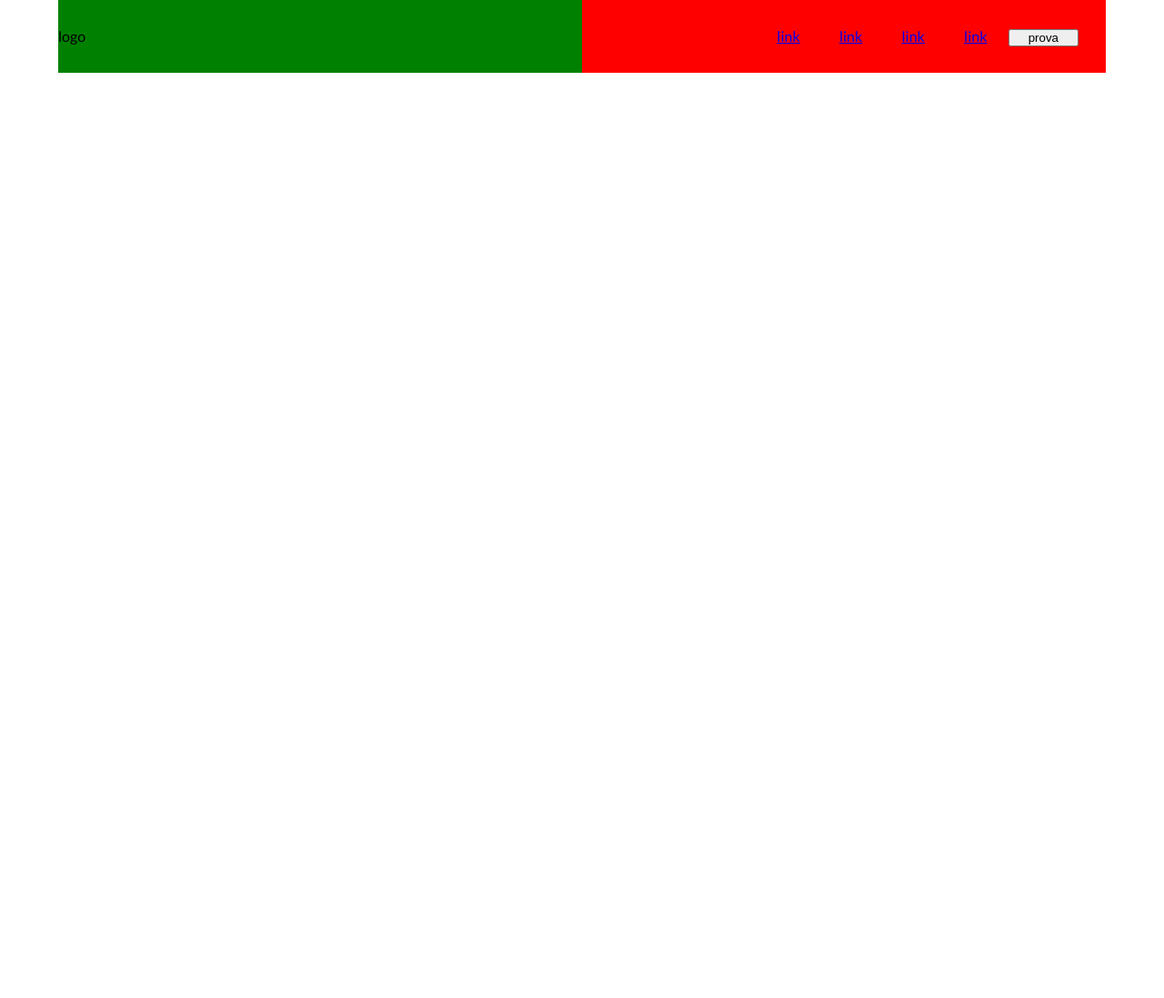
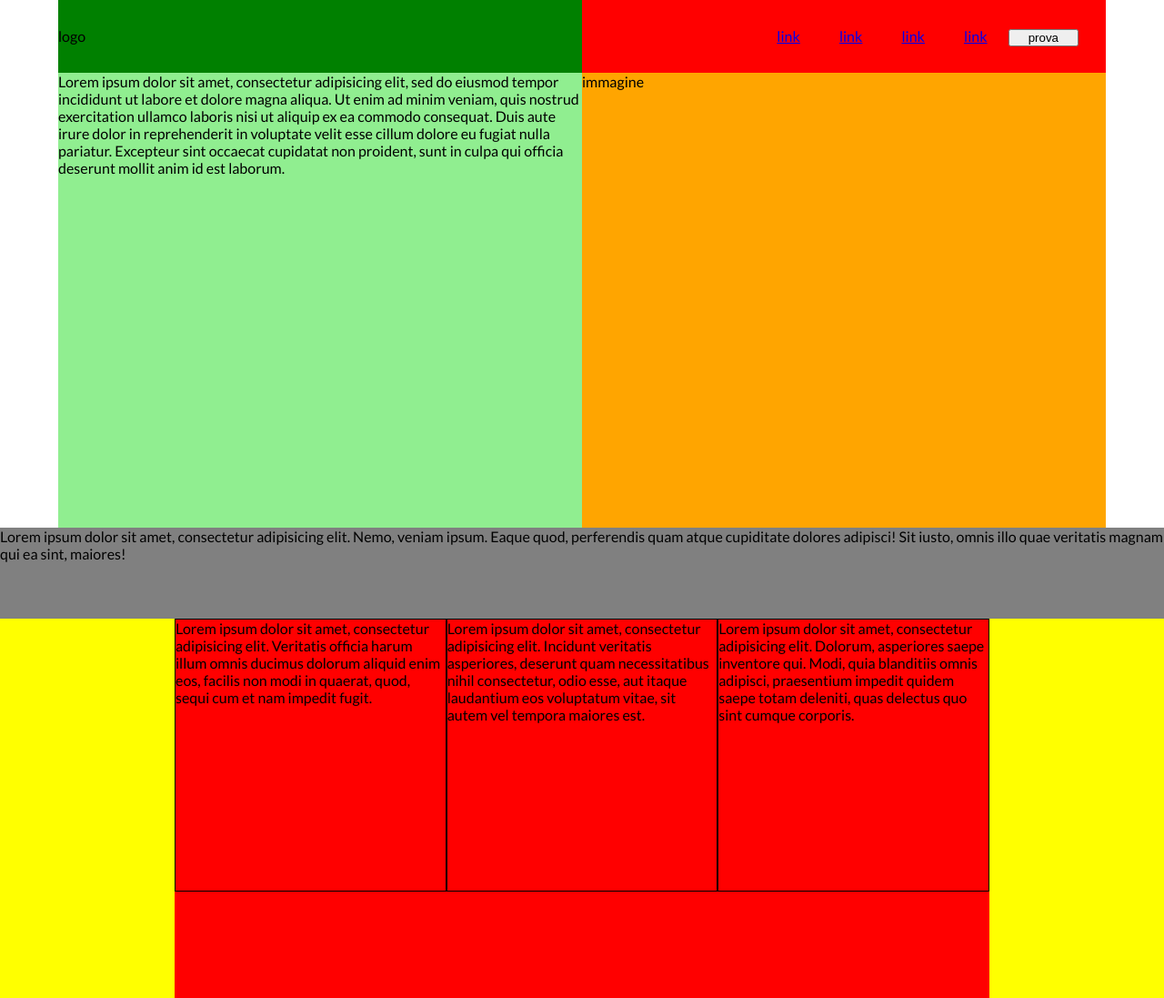
Before and after one commit to AndreaBottini/node-sass-teambit, a website: page index.html in a window 1280 px wide. Shown: the top 1097 px of the page at 91% size. Before the commit the page ends 800 px from the top, so only its background shows below. Drawn offline with Linux system fonts and the light colour scheme.

Commit message:
Impostazione seconda sezione

```diff
--- a/index.html
+++ b/index.html
@@ -24,13 +24,34 @@
           </ul>
         </div>
       </div>
+      <div class="jumbo">
+        <div class="jumbo_left">
+          Lorem ipsum dolor sit amet, consectetur adipisicing elit, sed do eiusmod tempor incididunt ut labore et dolore magna aliqua. Ut enim ad minim veniam, quis nostrud exercitation ullamco laboris nisi ut aliquip ex ea commodo consequat. Duis aute irure dolor in reprehenderit in voluptate velit esse cillum dolore eu fugiat nulla pariatur. Excepteur sint occaecat cupidatat non proident, sunt in culpa qui officia deserunt mollit anim id est laborum.
+        </div>
+        <div class="jumbo_right">
+          <p>immagine</p>
+        </div>
+      </div>
     </div>
   </header>
   <main>
-    <section></section>
-    <section></section>
-    <section></section>
-    <section></section>
+    <div class="container_main">
+      <div class="header_main">
+        Lorem ipsum dolor sit amet, consectetur adipisicing elit. Nemo, veniam ipsum. Eaque quod, perferendis quam atque cupiditate dolores adipisci! Sit iusto, omnis illo quae veritatis magnam qui ea sint, maiores!
+      </div>
+      <section class="people_section">
+        <div class="col_1">Lorem ipsum dolor sit amet, consectetur adipisicing elit. Veritatis officia harum illum omnis ducimus dolorum aliquid enim eos, facilis non modi in quaerat, quod, sequi cum et nam impedit fugit.</div>
+        <div class="col_2">Lorem ipsum dolor sit amet, consectetur adipisicing elit. Incidunt veritatis asperiores, deserunt quam necessitatibus nihil consectetur, odio esse, aut itaque laudantium eos voluptatum vitae, sit autem vel tempora maiores est.</div>
+        <div class="col_3">Lorem ipsum dolor sit amet, consectetur adipisicing elit. Dolorum, asperiores saepe inventore qui. Modi, quia blanditiis omnis adipisci, praesentium impedit quidem saepe totam deleniti, quas delectus quo sint cumque corporis.</div>
+      </section>
+      <section></section>
+      <section></section>
+      <section></section>
+      <section></section>
+      <section></section>
+      <section></section>
+    </div>
+
   </main>
   <footer></footer>
 
--- a/partials/_common.scss
+++ b/partials/_common.scss
@@ -8,41 +8,48 @@ body {
   font-family: $fontFamily;
 }
 
-.container {
-  width: 90%;
-  margin: auto;
+.header_main {
+  height: 100px;
+  background-color: grey;
 }
 
-.header_nav {
-  width: 100%;
-  height: 80px;
-  background-color: lightblue;
-  line-height: 80px;
-  vertical-align: middle;
-  & :after {
+.container_main {
+  height: 4000px;
+  background: yellow;
+}
+
+.people_section {
+  height: 800px;
+  background-color: red;
+  width: 70%;
+  display: flex;
+  margin: auto;
+  & :after {
     @include clearFix;
   }
-  &_left {
-    width: 50%;
-    height: 80px;
-    background-color: green;
+}
+
+.col {
+  &_1 {
+    height: 300px;
+    border: 1px solid black;
+    width: 33.33%;
     @include floatBox;
   }
-  &_right {
-    width: 50%;
-    height: 80px;
-    text-align: right;
-    background-color: red;
+  &_2 {
+    height: 300px;
+    border: 1px solid black;
+    width: 33.33%;
     @include floatBox;
   }
-  ul {
-    list-style: none;
-  }
-  li {
-    display: inline-block;
-    padding: 0 20px;
+  &_3 {
+    height: 300px;
+    border: 1px solid black;
+    width: 33.33%;
+    @include floatBox;
   }
 }
+
 
 .btn {
   margin-right: 30px;
--- a/partials/_header.scss
+++ b/partials/_header.scss
@@ -0,0 +1,51 @@
+.container {
+  width: 90%;
+  margin: auto;
+}
+
+.header_nav {
+  width: 100%;
+  height: 80px;
+  background-color: lightblue;
+  line-height: 80px;
+  vertical-align: middle;
+  & :after {
+    @include clearFix;
+  }
+  &_left {
+    width: 50%;
+    height: 80px;
+    background-color: green;
+    @include floatBox;
+  }
+  &_right {
+    width: 50%;
+    height: 80px;
+    text-align: right;
+    background-color: red;
+    @include floatBox;
+  }
+  ul {
+    list-style: none;
+  }
+  li {
+    display: inline-block;
+    padding: 0 20px;
+  }
+}
+.jumbo {
+  background-color: lime;
+  height: 500px;
+  &_left {
+    width: 50%;
+    background-color: lightgreen;
+    height: 500px;
+    @include floatBox;
+  }
+  &_right {
+    width: 50%;
+    height: 500px;
+    background-color: orange;
+    @include floatBox;
+  }
+}
```
Also changed, not shown: dist/app.css.
